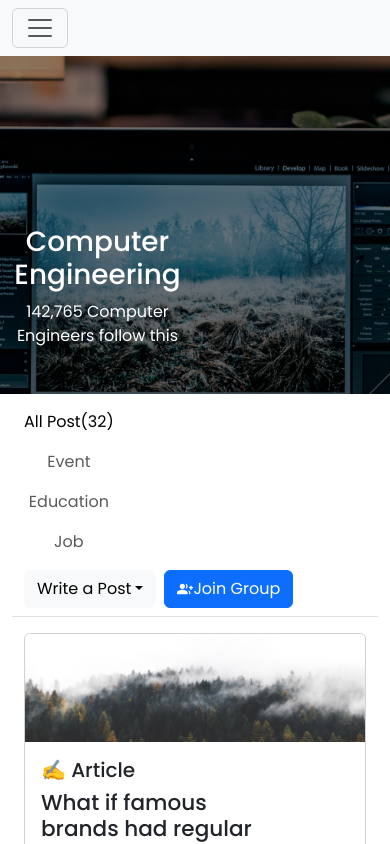
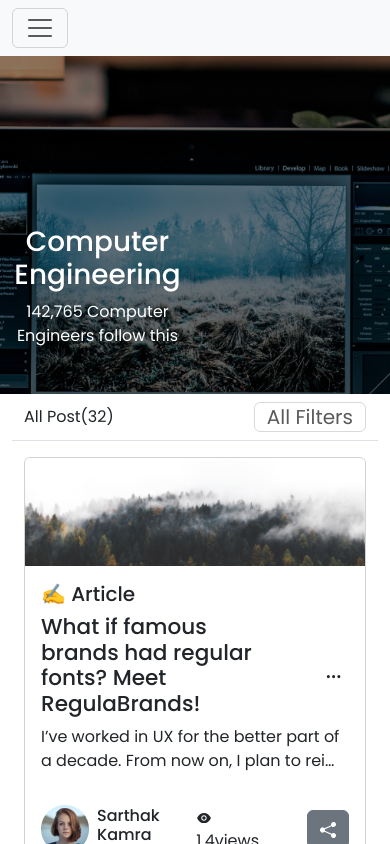
Before and after one commit to mrkamin/banao-social-media, a React (Create React App) app: page / in a window 390 px wide. Shown: the top 844 px of the page. Built offline with nearby package versions, Linux system fonts and the light colour scheme.

Commit message:
make responsive

```diff
--- a/src/components/HeroNav.js
+++ b/src/components/HeroNav.js
@@ -1,5 +1,5 @@
 import React from "react";
-import { MdGroupAdd  } from 'react-icons/md';
+import { MdGroupAdd } from "react-icons/md";
 import Feed from "./Feed";
 
 const HeroNav = () => {
@@ -7,12 +7,22 @@ const HeroNav = () => {
     <>
       <nav class="navbar navbar-expand-lg border-bottom position-relative">
         <div class="container-fluid">
-        <ul class="navbar-nav me-auto mb-2 mb-lg-0">
-          <li class="nav-item">
           <a class="nav-link active" href="#">
             All Post(32)
           </a>
-          </li>
+          <button
+            class="navbar-toggler"
+            type="button"
+            data-bs-toggle="collapse"
+            data-bs-target="#navbarSupportedContent"
+            aria-controls="navbarSupportedContent"
+            aria-expanded="false"
+            aria-label="Toggle navigation"
+          >
+            <span class="">All Filters</span>
+          </button>
+          <div className="collapse navbar-collapse" id="navbarSupportedContent">
+          <ul class="navbar-nav me-auto mb-2 mb-lg-0">
             <li class="nav-item">
               <a class="nav-link " href="#">
                 Event
@@ -64,6 +74,7 @@ const HeroNav = () => {
             </button>
           </div>
           </div>
+        </div>
       </nav>
       <Feed />
     </>
```
Lines whose indentation alone changed are shown as unchanged.
